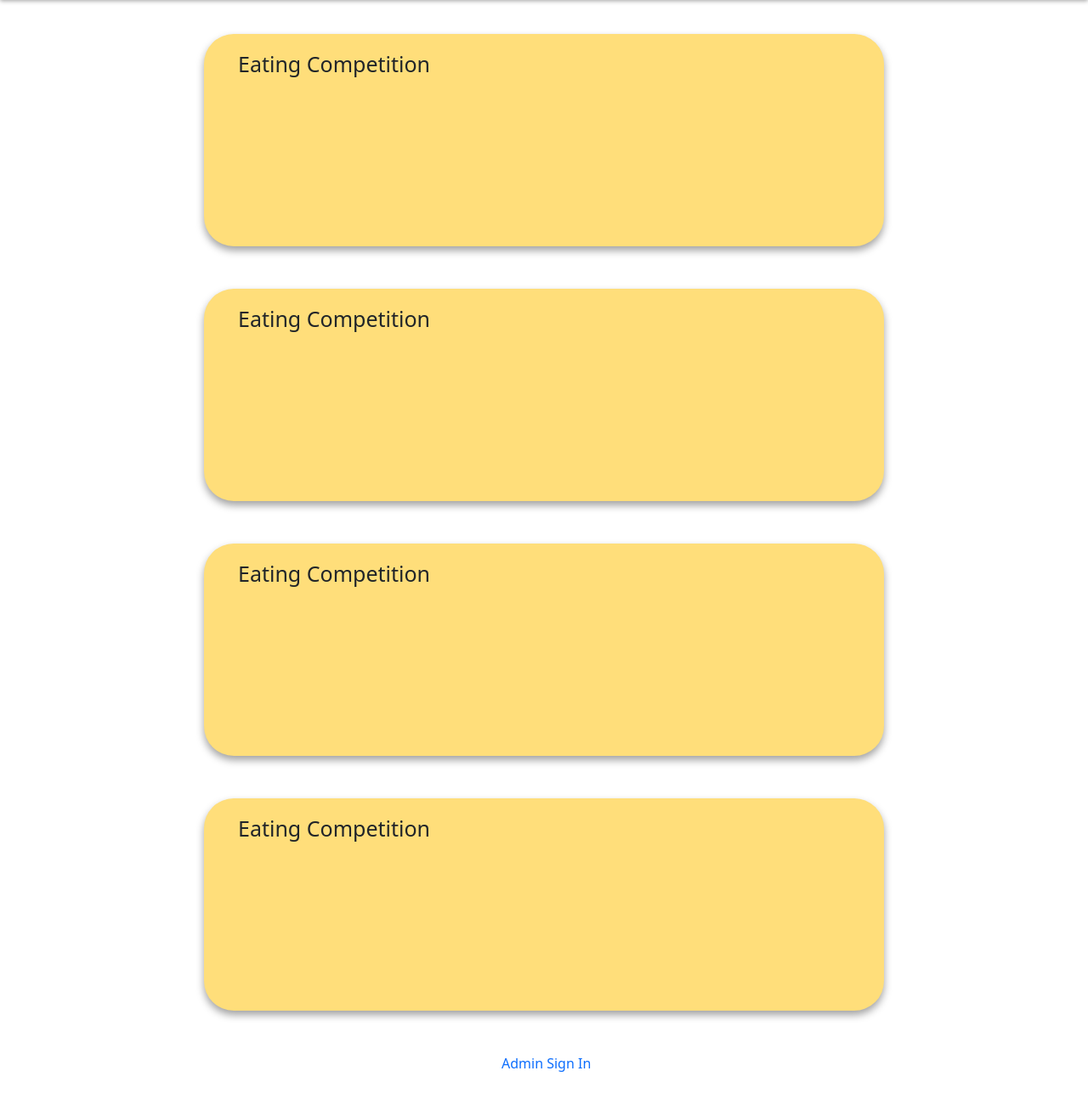
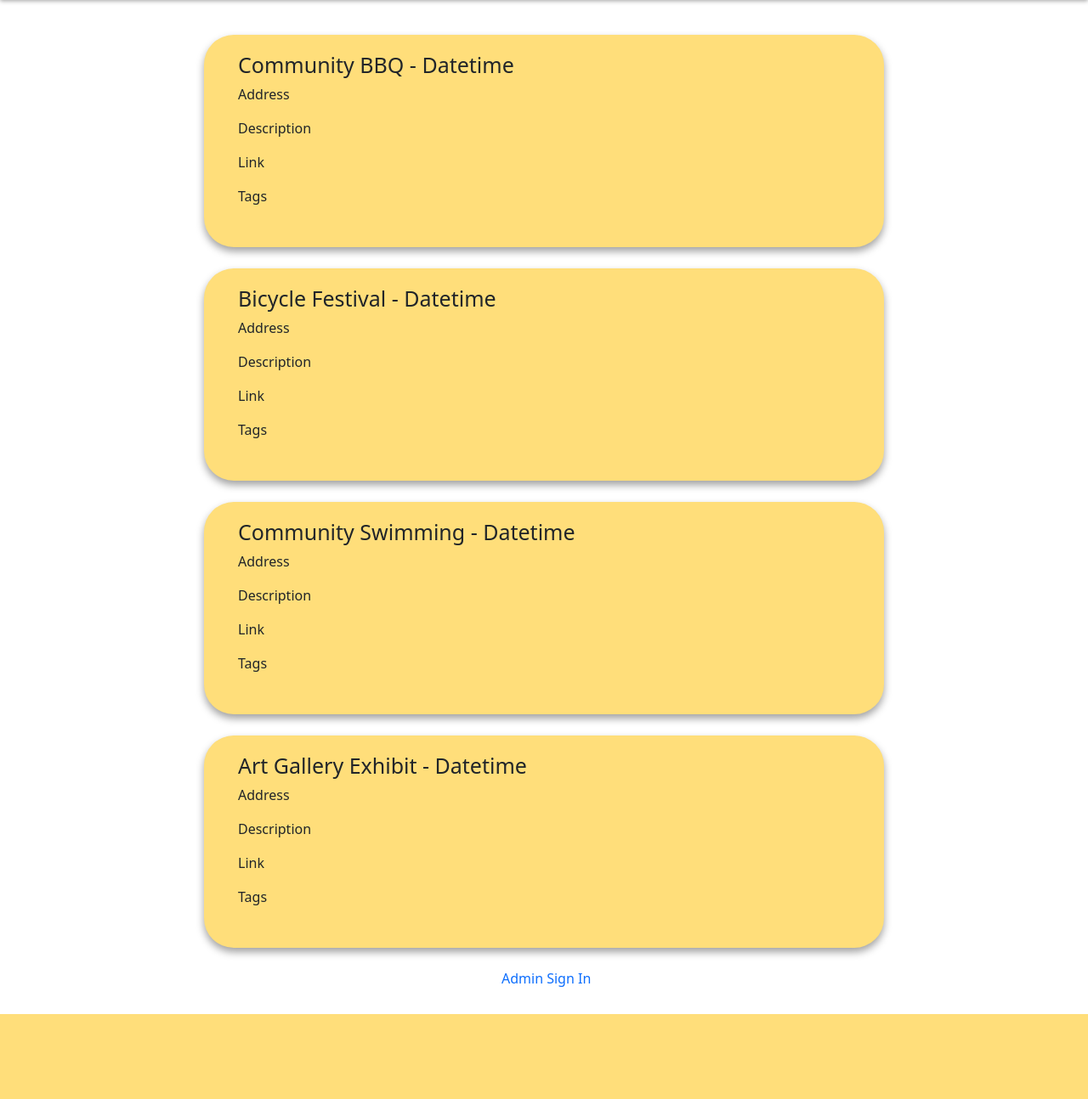
Before and after one commit to Jaxz102/bulletin, a Flask app: page / in a window 1280 px wide. Shown: the part 80-1374 px from the top of the page at 85% size. After the commit the page ends 1274 px from the top, so only its background shows below. Run offline with Flask 2, Linux system fonts and the light colour scheme.

Commit message:
I did updates!

```diff
--- a/app.py
+++ b/app.py
@@ -2,10 +2,78 @@ from flask import Flask, redirect, url_for, render_template, request, session
 import random
 app = Flask(__name__)
 
+# ["Name", "Datetime", "Location", "Description", "Link", "Tags"]
+
+events = [
+    ["Community BBQ", "Datetime", "Address", "Description", "Link", "Tags"],
+    ["Bicycle Festival", "Datetime", "Address", "Description", "Link", "Tags"],
+    ["Community Swimming", "Datetime", "Address", "Description", "Link", "Tags"],
+    ["Art Gallery Exhibit", "Datetime", "Address", "Description", "Link", "Tags"]
+]
+proposed = [
+    ["Community Lunch", "Datetime", "Location", "Description", "Link", "Tags"],
+    ["Community Church Session", "Datetime", "Location", "Description", "Link", "Tags"]
+]
+
+# Sorting algo
+def sort(lst, sorttype):
+
+    if sorttype == "alpha1":
+        index = 0
+        order = "ascending"
+    elif sorttype == "alpha2":
+        index = 0
+        order = "descending"
+
+    lower = []
+    equal = []
+    larger = []
+
+    if len(lst) != 0 and order == "ascending":
+        pivot = lst[0]
+        for i in lst:
+            if i[index] < pivot[index]:
+                lower.append(i)
+            elif i[index] == pivot[index]:
+                equal.append(i)
+            else:
+                larger.append(i)
+        return sort(lower, sorttype) + equal + sort(larger, sorttype)
+    elif len(lst) != 0 and order == "descending":
+        pivot = lst[0]
+        for i in lst:
+            if i[index] > pivot[index]:
+                lower.append(i)
+            elif i[index] == pivot[index]:
+                equal.append(i)
+            else:
+                larger.append(i)
+        return sort(lower, sorttype) + equal + sort(larger, sorttype)
+    else:
+        return lst
+
+
+
 # INDEX
 @app.route("/") #HOME BUTTON PRESSED
 def home():
-    return render_template("index.html")
+    return render_template("index.html", eventsdb = events)
+# Waiting for datetime algo
+# @app.route("/date1")
+# def date1():
+#     return render_template("index.html", eventsdb = sort(events, "date1"))
+# @app.route("/date2")
+# def date2():
+#     return render_template("index.html", eventsdb = sort(events, "date2"))
+@app.route("/alpha1")
+def alpha1():
+    return render_template("index.html", eventsdb = sort(events, "alpha1"))
+@app.route("/alpha2")
+def alpha2():
+    return render_template("index.html", eventsdb = sort(events, "alpha2"))
+
+
+
 
 # LOGIN
 @app.route("/login") #HOME BUTTON PRESSED
--- a/templates/index.html
+++ b/templates/index.html
@@ -24,31 +24,36 @@
                     Sort By
                   </button>
                   <ul class="dropdown-menu" style="position: absolute;">
-                    <li><a class="dropdown-item" href="#">Date (Closest)</a></li>
+                    <li><a class="dropdown-item" href="#" >Date (Closest)</a></li>
                     <li><a class="dropdown-item" href="#">Date (Furthest)</a></li>
-                    <li><a class="dropdown-item" href="#">Name (Ascending)</a></li>
-                    <li><a class="dropdown-item" href="#">Name (Descending)</a></li>
+                    <li><a class="dropdown-item" href="{{ url_for('alpha1') }}" >Name (Ascending)</a></li>
+                    <li><a class="dropdown-item" href="{{ url_for('alpha2') }}" >Name (Descending)</a></li>
                   </ul>
                   <a style="text-decoration: none; margin-right: 10px;" href="/addevents"><button class="btn btn-warning topcustom" style="width: 150px;">Add an Event</button></a>
 
             </div>
         </nav>
 
-        <div class="node" style="margin-top: 120px;" onclick="expand(this)">
-            <h2>Eating Competition</h2>
+        <div> <!-- List of events -->
+            <br>
+            <br>
+            <br>
+            <br>
+            {% for event in eventsdb %}
+            <div class="node" style="margin-top: 25px;" onclick="expand(this)">
+                <h2>{{event[0]}} - {{event[1]}}</h2>
+                <div style="margin-left: 40px;">
+                    <p>{{event[2]}}</p>
+                    <p>{{event[3]}}</p>
+                    <p>{{event[4]}}</p>
+                    <p>{{event[5]}}</p>
+                </div>
+            </div>
+            {% endfor %}
         </div>
 
-        <div class="node" onclick="expand(this)">
-            <h2>Eating Competition</h2>
-        </div>
 
-        <div class="node" onclick="expand(this)">
-            <h2>Eating Competition</h2>
-        </div>
 
-        <div class="node" style="margin-bottom: 50px;" onclick="expand(this)">
-            <h2>Eating Competition</h2>
-        </div>
 
 
 
@@ -76,6 +81,7 @@
 
     </body>
     <footer>
+        <br>
         <a style="text-decoration: none; display: block; margin: auto; margin-left: calc(50% - 50px); margin-bottom: 30px;" href="/login">Admin Sign In</a>
     </footer>
 </html>
```
